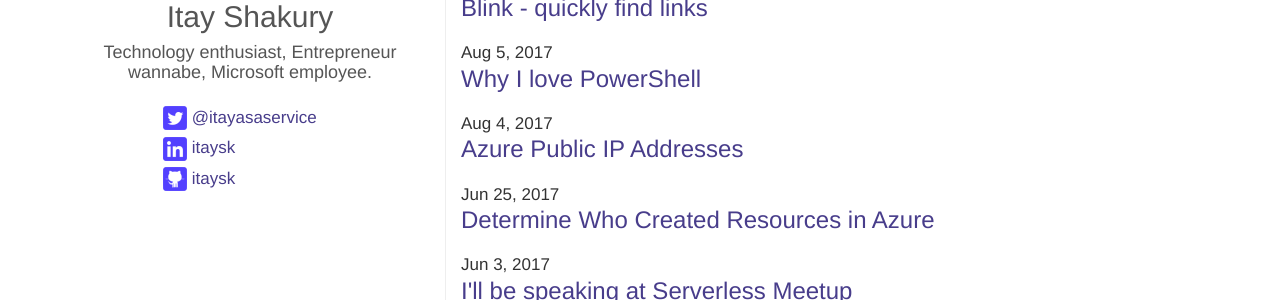
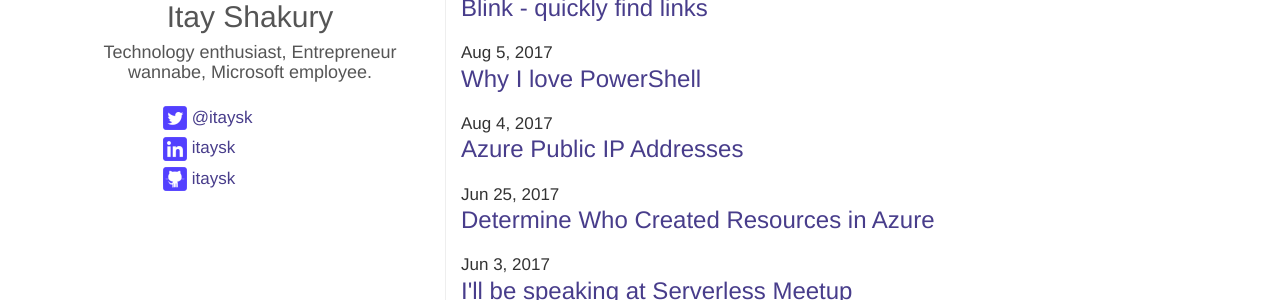
Before and after one commit to itaysk/itaysk.github.io, a Jekyll site: the page built from index.html, in a window 1280 px wide and 900 px high. Shown: the part 239-539 px from the top of the window. Built offline with Jekyll 4.4.1, drawn with Linux system fonts in a browser that asks for light colours.

Commit message:
changed twitter username

```diff
--- a/_config.yml
+++ b/_config.yml
@@ -15,7 +15,7 @@
 author_photo: "/assets/headshot150x150.png"
 author_name: "Itay Shakury"
 author_bio: "Technology enthusiast, Entrepreneur wannabe, Microsoft employee."
-author_twitter: "itayasaservice"
+author_twitter: "itaysk"
 author_linkedin: "itaysk"
 author_github:  "itaysk"
 
```
